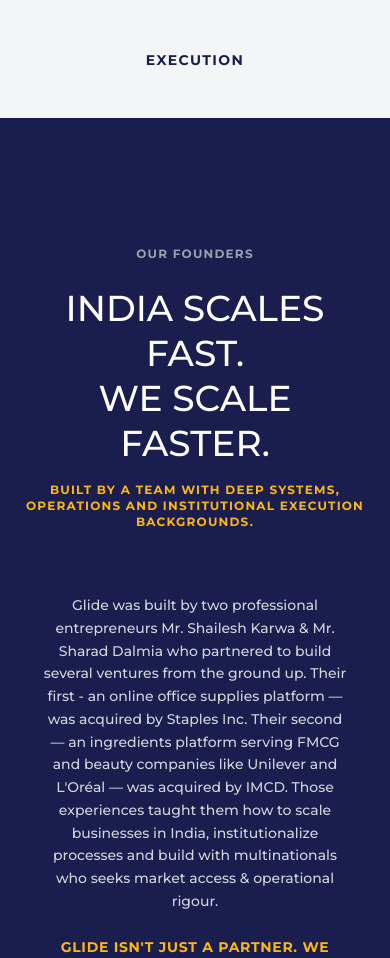
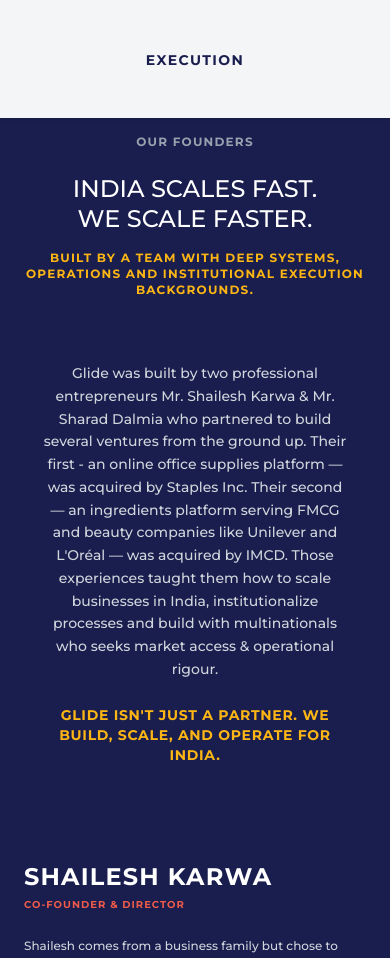
Before and after one commit to holistiqueteam-bit/Glide-new-site, a React (Vite) app: page /about in a window 390 px wide. Shown: the part 1393-2351 px from the top of the page. Built offline with nearby package versions, Linux system fonts and the light colour scheme.

Commit message:
Optimize-about-founders-deep-dive-section-layout

```diff
--- a/src/pages/About.tsx
+++ b/src/pages/About.tsx
@@ -131,10 +131,10 @@ export default function About() {
       </section>
 
       {/* Founders Deep Dive Section */}
-      <section className="bg-brand-navy py-32 text-center text-white">
+      <section className="bg-brand-navy pt-4 md:pt-16 pb-20 md:pb-32 text-center text-white">
         <div className="mx-auto max-w-6xl px-6">
            <p className="text-gray-400 font-bold tracking-widest text-xs uppercase mb-6">OUR FOUNDERS</p>
-            <h2 className="text-4xl md:text-5xl lg:text-7xl font-bold text-white leading-tight mb-4 uppercase">
+            <h2 className="text-2xl sm:text-4xl md:text-5xl lg:text-7xl font-bold text-white leading-tight mb-4 uppercase">
                INDIA SCALES FAST.<br/>
                WE SCALE FASTER.
             </h2>
```
